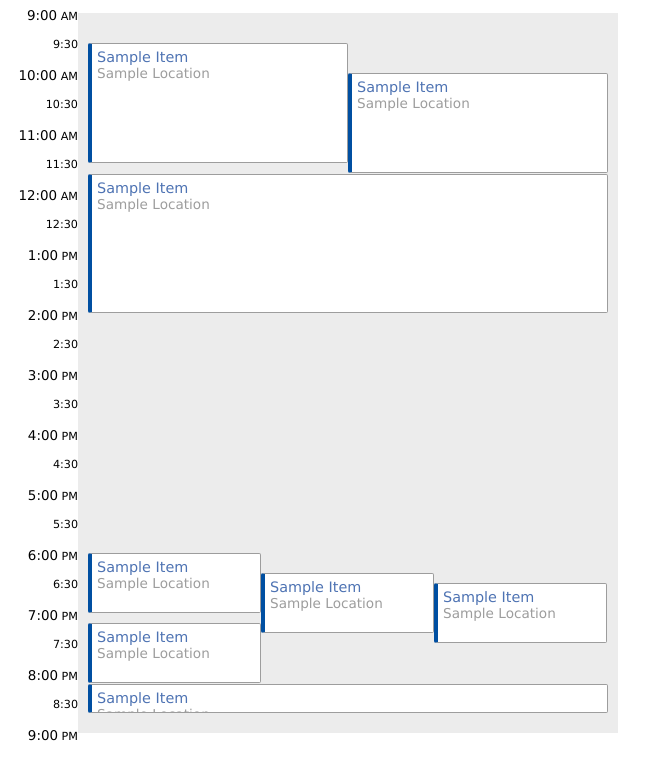
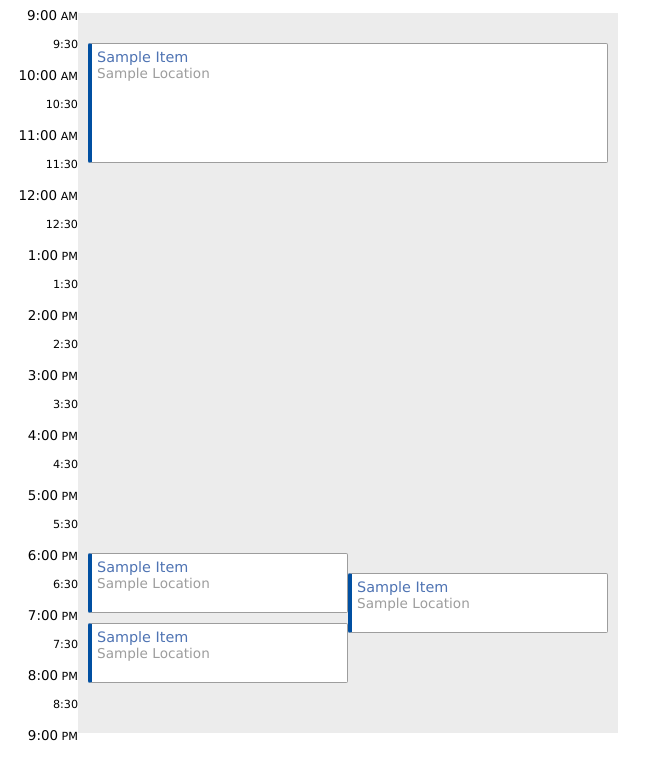
Before and after one commit to mbarsema/fb-calendar, a plain HTML site: page index.html in a window 1280 px wide. Shown: the whole page, without its empty margins (0-661 px from the left). Drawn offline with Linux system fonts and the light colour scheme.

Commit message:
Committing fixes for broken code

```diff
--- a/index.html
+++ b/index.html
@@ -14,38 +14,15 @@
 		 * @return none
 		 * @param events - An array of objects that are used for our calendar
 		 */
+		function layOutDay( events ){
+			if( eventsCalendar ){
+				eventsCalendar.load( events );
+				return;
+			}
+			eventsCalendar = new Calendar( document.getElementById('calendar'), events );
+		}
 		var eventsCalendar = null;
-
-		function layOutDay( events ){
-			var startDateTime = new Date();
-			startDateTime.setHours(9);
-			startDateTime.setMinutes(0);
-			startDateTime.setSeconds(0);
-
-			var endDateTime = new Date();
-			endDateTime.setHours(21);
-			endDateTime.setMinutes(0);
-			endDateTime.setSeconds(0);
-
-			var eventsCalendar = new Calendar(
-				events,
-				{'startDateTime': startDateTime,'endDateTime': endDateTime, 'ticks': '24'},
-				{'eventPaddingTop': 5, 'eventPaddingBottom': 5, 'eventPaddingLeft': 5, 'eventPaddingRight': 5,
-				 'eventBorderWidthLeft': 4, 'eventBorderWidthRight': 1, 'eventBorderWidthTop': 1, 'eventBorderWidthBottom': 1,
-				 'paddingLeft': 10, 'paddingRight': 10, 'width': 540},
-				document.getElementById('calendar')
-			);
-		}
-
-		var events = [{start: 30, end: 150},
-					  {start: 60, end: 160},
-					  {start: 161, end: 300},
-					  {start: 540, end: 600},
-					  {start: 560, end: 620},
-					  {start: 570, end: 630},
-					  {start: 610, end: 670},
-					  {start: 671, end: 700}
-		];
+		var events = [ {start: 30, end: 150}, {start: 540, end: 600}, {start: 560, end: 620}, {start: 610, end: 670} ];
 		layOutDay( events );
 	</script>
 </body>
--- a/resources/js/calendar.js
+++ b/resources/js/calendar.js
@@ -1,11 +1,94 @@
+/**
+ * @author: Matthew Barsema <matthew.barsema@gmail.com>
+ * @date: March 4, 2015
+ *
+ * Creates a timeline calendar.
+ */
+// {{{ constructor
 /**
  * Calendar object
  *
  * @return none
  * @param: Array myEvents - an array of events
  */
-function Calendar( myEvents, myTimeframe, mySettings, renderTo ){
-	myEvents.sort(function( left, right ){
+function Calendar( renderTo, myEvents, myTimeframe, mySettings ){
+
+	if( typeof( myTimeframe ) === 'undefined' ){
+		myTimeframe = {};
+	}
+	if( typeof( myTimeframe['startDateTime'] ) === 'undefined' ){
+		var startDateTime = new Date();
+		startDateTime.setHours(9);
+		startDateTime.setMinutes(0);
+		startDateTime.setSeconds(0);
+		myTimeframe['startDateTime'] = startDateTime;
+	}
+
+	if( typeof( myTimeframe['endDateTime'] ) === 'undefined' ){
+		var endDateTime = new Date();
+		endDateTime.setHours(21);
+		endDateTime.setMinutes(0);
+		endDateTime.setSeconds(0);
+		myTimeframe['endDateTime'] = endDateTime;
+	}
+
+	if( typeof(myTimeframe['ticks']) === 'undefined' ){
+		myTimeframe['ticks'] = 24;
+	}
+
+	if(typeof( mySettings ) === 'undefined') mySettings = { };
+	if(typeof(mySettings.event) === 'undefined') mySettings.event = {};
+
+	if(typeof(mySettings.numberMinorTicks) === 'undefined') mySettings.numberMinorTicks = 2;
+	if(typeof(mySettings.minimumWidth) === 'undefined') mySettings.minimumWidth = 120;
+	if(typeof(mySettings.backgroundColor) === 'undefined') mySettings.backgroundColor = '#ececec';
+	if(typeof(mySettings.paddingLeft) === 'undefined') mySettings.paddingLeft = 10;
+	if(typeof(mySettings.paddingRight) === 'undefined') mySettings.paddingRight = 10;
+	if(typeof(mySettings.width) === 'undefined') mySettings.width = 540;
+
+	if(typeof(mySettings.event.paddingTop) === 'undefined') mySettings.event.paddingTop = 5;
+	if(typeof(mySettings.event.paddingBottom) === 'undefined') mySettings.event.paddingBottom = 5;
+	if(typeof(mySettings.event.paddingLeft) === 'undefined') mySettings.event.paddingLeft = 5;
+	if(typeof(mySettings.event.paddingRight) === 'undefined') mySettings.event.paddingRight = 5;
+	if(typeof(mySettings.event.borderLeftWidth) === 'undefined') mySettings.event.borderLeftWidth = 4;
+	if(typeof(mySettings.event.borderRightWidth) === 'undefined') mySettings.event.borderRightWidth = 1;
+	if(typeof(mySettings.event.borderTopWidth) === 'undefined') mySettings.event.borderTopWidth = 1;
+	if(typeof(mySettings.event.borderBottomWidth) === 'undefined') mySettings.event.borderBottomWidth = 1;
+
+	this.calendarElem = renderTo;
+	var timeConfig = this.getTimes( myTimeframe );
+	this.times = timeConfig.times;
+	this.leftOffset = mySettings.paddingLeft;
+	this.rightOffset = mySettings.paddingRight;
+	this.numberMinorTicks = mySettings.numberMinorTicks;
+	this.minimumWidth = mySettings.minimumWidth;
+	this.backgroundColor = mySettings.backgroundColor;
+
+	this.heightOffset = mySettings.event.paddingTop + mySettings.event.paddingBottom;
+	this.sideOffset = mySettings.event.paddingLeft + mySettings.event.paddingRight;
+	this.leftBorderOffset = mySettings.event.borderLeftWidth;
+	this.rightBorderOffset = mySettings.event.borderRightWidth;
+	this.topBorderOffset = mySettings.event.borderTopWidth;
+	this.bottomBorderOffset = mySettings.event.borderBottomWidth;
+
+	this.borderHeightOffset = this.topBorderOffset + this.bottomBorderOffset;
+	this.borderSideOffset = this.leftBorderOffset + this.rightBorderOffset;
+	this.width = mySettings.width - (this.leftOffset + this.rightOffset);
+
+	if( typeof( myEvents ) !== 'undefined' ){
+		this.load( myEvents );
+	}
+}
+// }}}
+// {{{ load
+/**
+ * Load our events calendar
+ *
+ * @return none
+ * @param events - An array containing events in the form {start: startMinsFromTime, end: endMinsFromTime}
+ */
+Calendar.prototype.load = function( events ){
+	events.sort(function( left, right ){
 		if( left['start'] < right['start'] ){
 			return -1;
 		}else if( left['start'] > right['start'] ){
@@ -31,35 +114,39 @@ function Calendar( myEvents, myTimeframe, mySettings, renderTo ){
 		}
 		return 0;
 	});
-	this.events = myEvents;
-	var timeConfig = this.getTimes( myTimeframe );
-	this.times = timeConfig.times;
-	this.heightOffset = mySettings.eventPaddingTop + mySettings.eventPaddingBottom;
-	this.sideOffset = mySettings.eventPaddingLeft + mySettings.eventPaddingRight;
-	this.leftOffset = mySettings.paddingLeft;
-	this.rightOffset = mySettings.paddingRight;
-	this.leftBorderOffset = mySettings.eventBorderWidthLeft;
-	this.rightBorderOffset = mySettings.eventBorderWidthRight;
-	this.topBorderOffset = mySettings.eventBorderWidthTop;
-	this.bottomBorderOffset = mySettings.eventBorderWidthBottom;
-	this.borderHeightOffset = this.topBorderOffset + this.bottomBorderOffset;
-	this.borderSideOffset = this.leftBorderOffset + this.rightBorderOffset;
-	this.width = mySettings.width - (this.leftOffset + this.rightOffset);
-	console.log( this.width );
-	this.render(renderTo);
+	this.events = events;
+	this.render();
 }
-
+// }}}
+// {{{ addMinutes
+/**
+ * Add minutes to our date
+ *
+ * @return date - The date with minutes added to it.
+ * @param date - A date time object to add minutes to
+ * @param minutes - the number of minutes to add.
+ */
 Calendar.prototype.addMinutes = function( date, minutes ){
 	return new Date( date.getTime() + minutes * 60 * 1000 );
 }
-
+// }}}
+// {{{ getTimes
+/**
+ * Obtain information abou the time frame that was passed.
+ *
+ * @return - an object containing times and intervals
+ * @param timeframe
+ *
+ * TODO: In the future this would make sense to generalize this rather than only being a timescale based around
+ * 		 12 hours. It's possible that this would work with 24 hours with some data massaging.
+ *		 It is NOT possible with years, months and days at present
+ */
 Calendar.prototype.getTimes = function( timeframe ){
 	var timeDiff = timeframe.endDateTime - timeframe.startDateTime;
 
 	//TODO: Calculate actual time differential
-	timeDiff /= 1000; // Number of seconds required.
-	timeDiff /= 60; // Number of minutes required.
-	var majorTicks = (timeframe.ticks / 2);
+	timeDiff /= (1000 * 60); // Number of minutes required.
+	var majorTicks = (timeframe.ticks / this.numberMinorTicks);
 	var defaultHeight = timeDiff / majorTicks;
 	var defaultInterval = timeDiff / timeframe.ticks;
 
@@ -96,11 +183,18 @@ Calendar.prototype.getTimes = function( timeframe ){
 		'intervalFromStart': intervals
 	};
 }
-
+// }}}
+// {{{ renderTime
+/**
+ * Renders the time
+ *
+ * @return object - the DOM node that is to be rendered.
+ * @param time - The string
+ * @param isMajor - A boolean describing if this is a major or minor tick
+ */
 Calendar.prototype.renderTime = function( time, isMajor ){
 	var timeContainer = document.createElement('div');
 	var type = (isMajor) ? 'major' : 'minor';
-
 	var timeString = time;
 	timeContainer.className = type + ' tick';
 
@@ -117,7 +211,16 @@ Calendar.prototype.renderTime = function( time, isMajor ){
 	timeContainer.appendChild(timeNode);
 	return timeContainer;
 }
-
+// }}}
+// {{{ renderEvent
+/**
+ * Renders the event
+ *
+ * @return none
+ * @param event - the event object to be rendered
+ * @param container - the container that the event should be rendered to
+ * @param render - a callback that actually renders the object
+ */
 Calendar.prototype.renderEvent = function( event, container, render ){
 	var eventContainer = document.createElement('div');
 	eventContainer.className = 'event';
@@ -158,25 +261,41 @@ Calendar.prototype.renderEvent = function( event, container, render ){
 	eventContainer.appendChild( descriptionContainer );
 
 	render( eventContainer, container );
+
+	// Here we create a div that works as an offset. It's sole purpose is to add an additional
+	// "margin" to the right of our div. This is to keep symmetry. I admit this is sort of a hack.
+	if( typeof( event.addOffset ) !== 'undefined' ){
+		var offsetNode = document.createElement('div');
+		offsetNode.className = 'offset';
+		offsetNode.style.width = this.rightOffset + "px";
+		offsetNode.style.position = 'absolute';
+		offsetNode.style.top =  eventContainer.style.top;
+		offsetNode.style.height = eventContainer.style.height;
+		offsetNode.style.height = "30px";
+		offsetNode.style.left = (parseInt(eventContainer.style.left) + parseInt(eventContainer.style.width) +
+								this.rightOffset + this.borderSideOffset) + "px";
+		offsetNode.style.backgroundColor = this.backgroundColor;
+		render( offsetNode, container );
+	}
 }
-
+// }}}
+// {{{ renderEventBlock
+/**
+ * Renders a group of events that take place at the same time.
+ *
+ * @return none
+ * @param events - a block of events that are to be rendered
+ * @param container - the object that the events will be rendered to
+ * @param render - a callback that actually renders the events
+ */
 Calendar.prototype.renderEventBlock = function( events, container, render ){
 	var columns = [];
 	var columnMaxLength = [0];
-	var columnTop = events[0].marginTop;
-	events[0].marginTop = 0;
-
-	var maxLength = 0;
-	var minLength = events[0].start;
-
 	while( events.length > 0 ){
 		event = events.shift();
-		if( maxLength < event.end ){
-			maxLength = event.end;
-		}
 		var newRow = false;
 		for( var i = 0; i < columnMaxLength.length; i++ ){
-			if( event.start > columnMaxLength[i] ){
+			if( event.start >= columnMaxLength[i] ){
 				columnMaxLength[i] = event.end;
 				if( typeof( columns[i] ) == 'undefined' ){
 					columns[i] = [];
@@ -196,40 +315,60 @@ Calendar.prototype.renderEventBlock = function( events, container, render ){
 	}
 
 	for( var i in columns ){
-		//var width = Math.floor( (1 / columns.length) * 100 );
 		var width = Math.floor( (this.width / columns.length )  );
 		var offset = this.sideOffset + this.borderSideOffset;
 		for( var j in columns[i] ){
 			if(!columns[i].hasOwnProperty(j)) continue;
 			columns[i][j].top = columns[i][j]['start'];
 			columns[i][j].width = width - offset;
-			columns[i][j].left = (width * parseInt(i)) + this.leftOffset;
+			columns[i][j].left = width * i + this.leftOffset;
+
+			// If we have more than 5 our events get too small, as such we reset the width and add an offset
+			// to maintain symmetry. The addOffset property is a bit of a hack but it's simple and works alright.
+			// Keep in mind that if we have more than 5 entries we DO NOT re-render the entire event calendar.
+			// I do this because going outside of our bounds is (in my mind) an edge case to be avoided AND
+			// I wanted to keep the regular flow within our actual contents, not needing to scroll.
+			// This was a design decision and is done on purpose.
+			if( columns.length > 5 ){
+				columns[i][j].width = this.minimumWidth - offset;
+				columns[i][j].left = this.minimumWidth * i + offset;
+				if( i == (columns.length - 1) ){
+					columns[i][j]['addOffset'] = true;
+				}
+			}
 			this.renderEvent( columns[i][j], container, function( event, container ){
 				container.appendChild( event );
 			});
 		}
 	}
 }
+// }}}
+// {{{ render
+/**
+ * Renders the event
+ *
+ * @return none
+ * @param none
+ */
+Calendar.prototype.render = function(){
 
-Calendar.prototype.render = function( calendarElem ){
-
-	var timelineContainer = document.getElementById( calendarElem.id + '-timeline' );
+	var timelineContainer = document.getElementById( this.calendarElem.id + '-timeline' );
 	if( timelineContainer === null ){
 		timelineContainer = document.createElement('div');
-		timelineContainer.id = calendarElem.id + '-timeline';
+		timelineContainer.id = this.calendarElem.id + '-timeline';
 		timelineContainer.className = 'timeline';
-		calendarElem.appendChild(timelineContainer);
+		this.calendarElem.appendChild(timelineContainer);
 	}else{
 		timelineContainer.innerHTML = '';
 	}
 
-	var eventsContainer = document.getElementById( calendarElem.id + '-events' );
+	var eventsContainer = document.getElementById( this.calendarElem.id + '-events' );
 	if( eventsContainer === null ){
 		eventsContainer = document.createElement('div');
-		eventsContainer.id = calendarElem.id + '-events';
+		eventsContainer.id = this.calendarElem.id + '-events';
 		eventsContainer.className = 'events';
 		eventsContainer.style.position = 'relative';
-		calendarElem.appendChild( eventsContainer );
+		this.calendarElem.appendChild( eventsContainer );
 	}else{
 		eventsContainer.innerHTML = '';
 	}
@@ -240,17 +379,12 @@ Calendar.prototype.render = function( calendarElem ){
 	}
 
 	var j = 0;
-	var previousHeight = 0;
-	var offset = 0;
 	while( j < this.events.length ){
 		// In this instance we have no overlap. We can just make it 100% and not care.
 		// If we DO have overlap we need to do some extra logic to put a systems of columns into place when rendering our events.
 		if((typeof(this.events[j+1]) == 'undefined') || this.events[j]['end'] <= this.events[j+1]['start']){
-			this.events[j].marginTop = this.events[j]['start'];
 			this.events[j].width = this.width - this.sideOffset - this.borderSideOffset;
 			this.events[j].left = this.leftOffset;
-			previousHeight = this.events[j]['start'] + previousHeight;
-			offset = this.events[j]['start'];
 			this.renderEvent(this.events[j], eventsContainer, function( event, container ){
 				container.appendChild( event );
 			});
@@ -259,31 +393,15 @@ Calendar.prototype.render = function( calendarElem ){
 		}
 
 		var stack = [];
-		var maxHeight = 0;
-		var minHeight = 720;
-		var previousOffset = offset;
-		//this.events[j]['marginTop'] = this.events[j]['start'] - previousHeight;
-		offset = this.events[j]['start'];
-		while( j < ( this.events.length -1 ) && ( this.events[j]['end'] ) >= this.events[j+1]['start'] ){
+		var maxHeight = this.events[j]['end'];
+		while( j < ( this.events.length -1 ) && maxHeight > this.events[j+1]['start'] ){
 			stack.push( this.events[j] );
-			if( this.events[j]['end'] > maxHeight ){
+			j++;
+			if( maxHeight <= this.events[j]['end'] ){
 				maxHeight = this.events[j]['end'];
 			}
-			if( this.events[j]['end'] < minHeight ){
-				minHeight = this.events[j]['end'];
-			}
-			j++;
 		}
-		if( this.events[j]['end'] > maxHeight ){
-			maxHeight = this.events[j]['end'];
-		}
-		if( this.events[j]['end'] < minHeight ){
-			minHeight = this.events[j]['end'];
-		}
-		this.events[j]['marginTop'] = maxHeight - previousHeight;
 		stack.push( this.events[j] );
-		previousHeight = minHeight - previousHeight;
-
 		this.renderEventBlock( stack, eventsContainer, function( block, container ){
 			container.appendChild( block );
 		});
```
